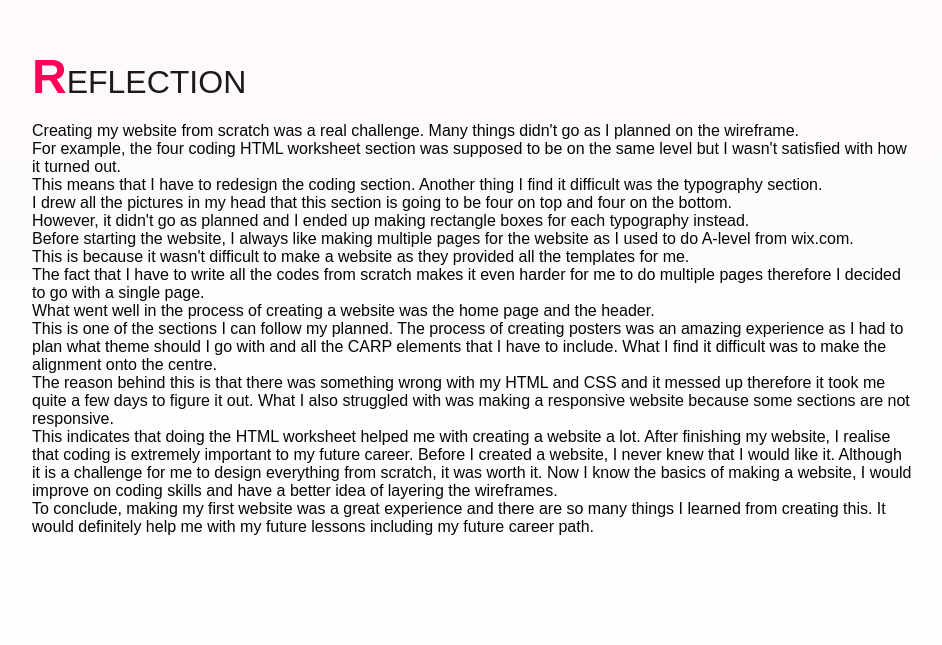
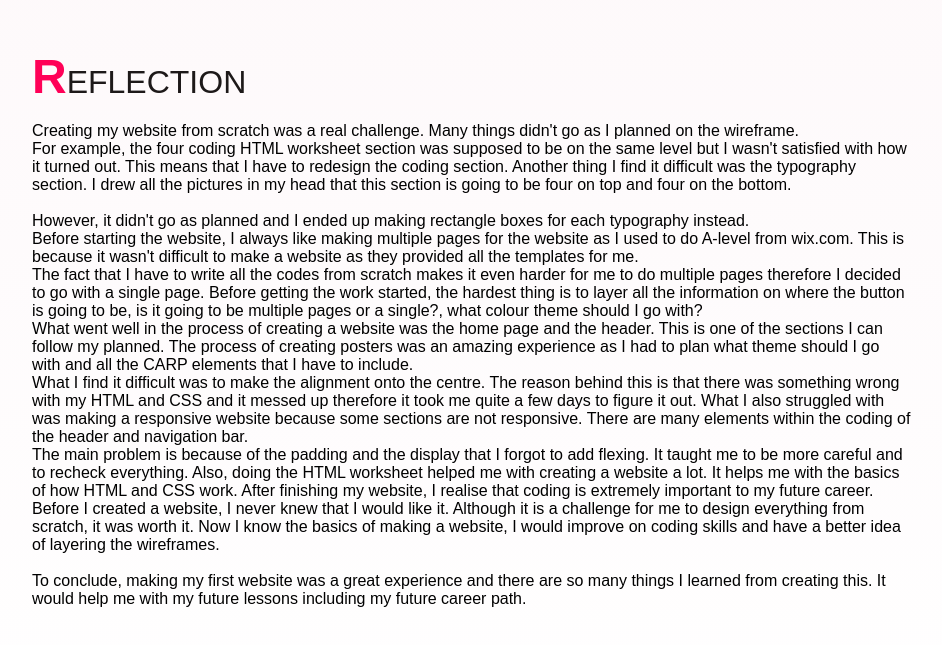
Before and after one commit to Pinnmookthanida/GWDS-final-projects, a plain HTML site: page index.html in a window 1280 px wide. Shown: the part 11185-11830 px from the top of the page, without its empty margins (168-1110 px from the left). Drawn offline with Linux system fonts and the light colour scheme; a web font is replaced by a local one.

Commit message:
reflection

```diff
--- a/index.html
+++ b/index.html
@@ -259,29 +259,27 @@
         <div class="title"></div>
             <div class="col150"></div>
                 <h2 class="titleText"><span>R</span>EFLECTION</h2><br>
-                <p>Creating my website from scratch was a real challenge. Many things didn't go as I planned on the wireframe.<br>
-                For example, the four coding HTML worksheet section was supposed to be on the same level but I wasn't satisfied with how it turned out.<br>
-                 This means that I have to redesign the coding section. Another thing I find it difficult was the typography section. <br>
-                 I drew all the pictures in my head that this section is going to be four on top and four on the bottom. <br>
-                 However, it didn't go as planned and I ended up making rectangle boxes for each typography instead. <br>
-                Before starting the website, I always like making multiple pages for the website as I used to do A-level from wix.com. <br>
+                Creating my website from scratch was a real challenge. Many things didn't go as I planned on the wireframe.<br>
+                For example, the four coding HTML worksheet section was supposed to be on the same level but I wasn't satisfied with how it turned out.
+                This means that I have to redesign the coding section. Another thing I find it difficult was the typography section.
+                I drew all the pictures in my head that this section is going to be four on top and four on the bottom. <br><br>
+                However, it didn't go as planned and I ended up making rectangle boxes for each typography instead. <br>
+                Before starting the website, I always like making multiple pages for the website as I used to do A-level from wix.com.
                 This is because it wasn't difficult to make a website as they provided all the templates for me. <br>
-                The fact that I have to write all the codes from scratch makes it even harder for me to do multiple pages therefore I decided to go with a single page.<br>
-                 What went well in the process of creating a website was the home page and the header. <br>
-                 This is one of the sections I can follow my planned.
-                 The process of creating posters was an amazing experience as I had to plan what theme should I go with
-                 and all the CARP elements that I have to include. What I find it difficult was to make the alignment onto the centre. <br>
-                 The reason behind this is that there was something wrong with my HTML and CSS and it messed up therefore it took me quite a few days to figure it out.
-                 What I also struggled with was making a responsive website because some sections are not responsive. <br>
-                 This indicates that doing the HTML worksheet helped me with creating a website a lot.
-                 After finishing my website, I realise that coding is extremely important to my future career.
-                 Before I created a website, I never knew that I would like it. Although it is a challenge for me to design everything from scratch, it was worth it.
-                 Now I know the basics of making a website, I would improve on coding skills and have a better idea of layering the wireframes. <br>
-                 To conclude, making my first website was a great experience and there are so many things I learned from creating this.
-                  It would definitely help me with my future lessons including my future career path.</p><br>
-
-
-
+                The fact that I have to write all the codes from scratch makes it even harder for me to do multiple pages therefore I decided to go with a single page.
+                Before getting the work started, the hardest thing is to layer all the information on where the button is going to be, is it going to be multiple pages or a single?, what colour theme should I go with?<br>
+                What went well in the process of creating a website was the home page and the header. This is one of the sections I can follow my planned.
+                The process of creating posters was an amazing experience as I had to plan what theme should I go with and all the CARP elements that I have to include. <br>
+                What I find it difficult was to make the alignment onto the centre.
+                The reason behind this is that there was something wrong with my HTML and CSS and it messed up therefore it took me quite a few days to figure it out.
+                What I also struggled with was making a responsive website because some sections are not responsive. There are many elements within the coding of the header and navigation bar.<br>
+                The main problem is because of the padding and the display that I forgot to add flexing.
+                It taught me to be more careful and to recheck everything. Also, doing the HTML worksheet helped me with creating a website a lot.
+                It helps me with the basics of how HTML and CSS work. After finishing my website, I realise that coding is extremely important to my future career.
+                Before I created a website, I never knew that I would like it. Although it is a challenge for me to design everything from scratch, it was worth it.
+                Now I know the basics of making a website, I would improve on coding skills and have a better idea of layering the wireframes. <br><br>
+                To conclude, making my first website was a great experience and there are so many things I learned from creating this.
+                It would help me with my future lessons including my future career path.
 
 
 </body>
```
